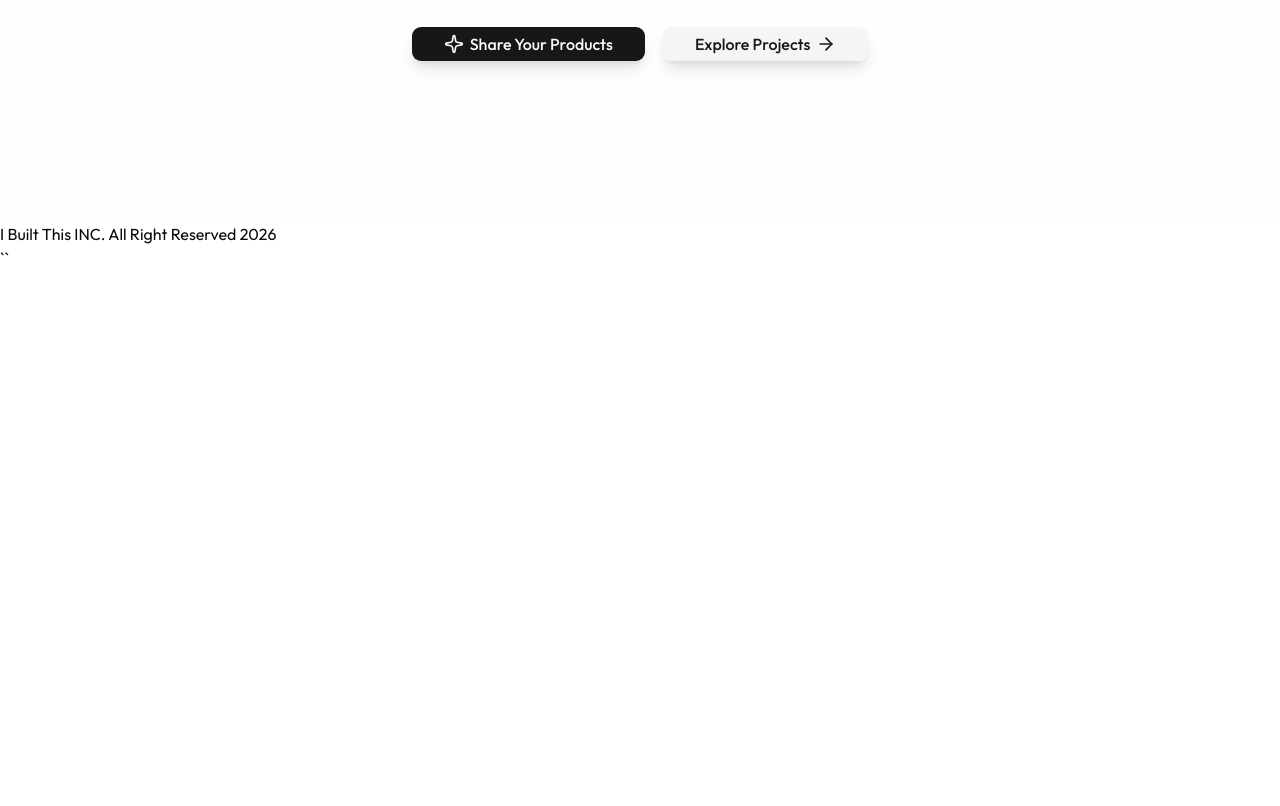
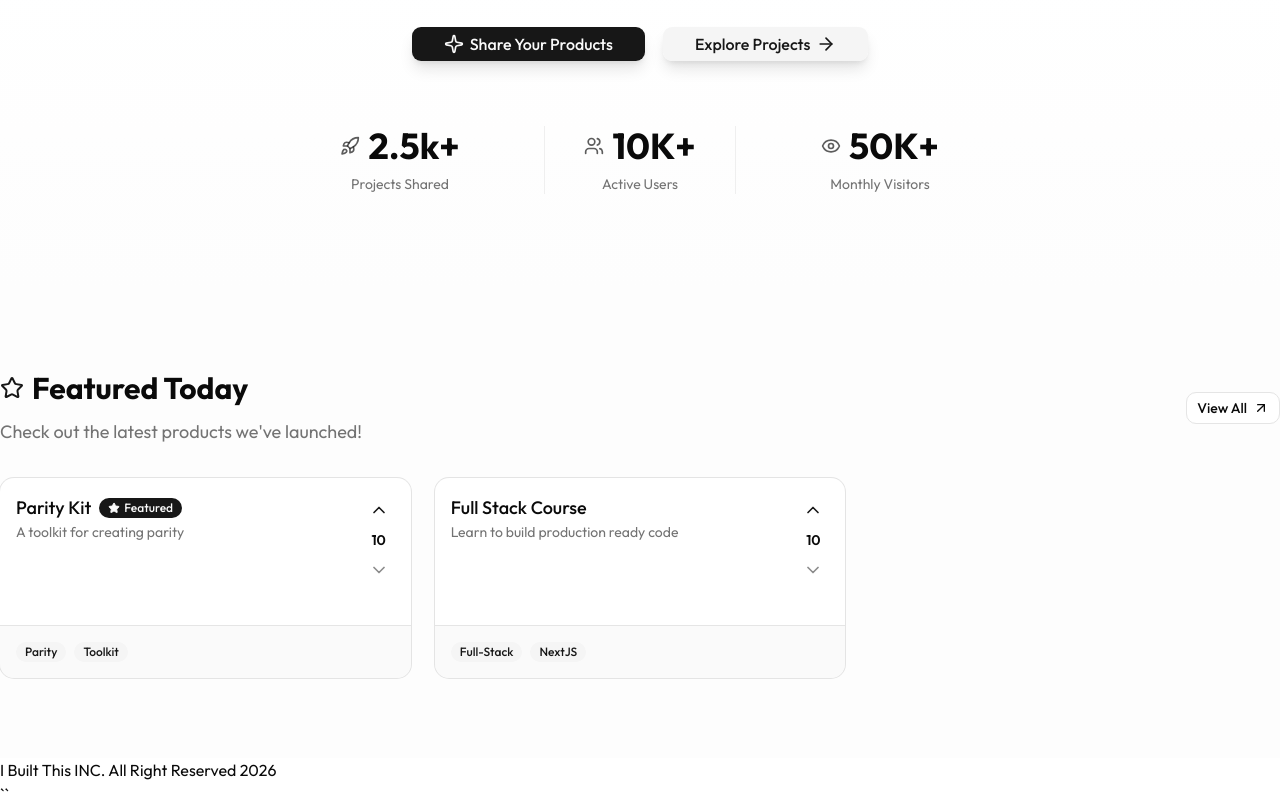
Before and after one commit to Asad272002/CrowdProjects, a Next.js app: page / in a window 1280 px wide. Shown: the part 360-1166 px from the top of the page. Before the commit the page ends 800 px from the top, so only its background shows below. Built offline with nearby package versions, Linux system fonts and the light colour scheme.

Commit message:
featured Section styled and created

```diff
--- a/app/globals.css
+++ b/app/globals.css
@@ -117,6 +117,12 @@
   --sidebar-ring: oklch(0.556 0 0);
 }
 
+
+@layer components {
+  .grid-wrapper {
+    @apply grid grid-cols-1 md:grid-cols-2 lg:grid-cols-3 gap-6;
+  }
+}
 @layer base {
   * {
     @apply border-border outline-ring/50;
--- a/app/page.tsx
+++ b/app/page.tsx
@@ -1,8 +1,11 @@
-import { Button } from "@/components/ui/button";
-import { Badge } from "@/components/ui/badge";
 import { HeroSection } from "@/components/landing-page/hero-section";
+import FeaturedProducts from "@/components/landing-page/featured-products";
 export default function Home() {
   return (
-   <HeroSection />
-  );
+    <div>
+    <HeroSection />
+
+    <FeaturedProducts />
+</div>
+);
 }
--- a/app/products/page.tsx
+++ b/app/products/page.tsx
@@ -1,5 +1,3 @@
-import { Button } from "@/components/ui/button";
-
 export default function Products() {
   return (
     <div><h1>Products</h1>
--- /dev/null
+++ b/components/common/section-header.tsx
@@ -0,0 +1,27 @@
+import { Divide, LucideIcon } from "lucide-react"
+import { title } from "process"
+
+export default function SectionHeader(
+    {
+        title,
+        icon:Icon ,
+        description,
+    }:
+    {
+         title :string,
+         icon:LucideIcon,
+         description: string;
+}){
+    return (
+        <div className="">
+            <div className="flex items-center gap-2 mb-3">
+                <Icon className="size -6 text-primary"  />
+            <h2  className="text-3xl font-bold">{title}</h2>
+            </ div>
+            <p className=" text-muted-foreground text-lg">{description}</p>
+        </div>
+
+
+
+    );
+}
--- /dev/null
+++ b/components/landing-page/featured-products.tsx
@@ -0,0 +1,55 @@
+import { ArrowUpRightIcon, StarIcon } from "lucide-react";
+import SectionHeader from "../common/section-header"
+import {Button} from "@/components/ui/button";
+import Link from "next/link"
+
+import ProductCard from "@/components/products/product-card";
+
+
+const featuredProducts = [
+    {
+        id: 1,
+        name: "Parity Kit",
+        description: "A toolkit for creating parity ",
+        tags: ["Parity", "Toolkit"],
+        votes : 700,
+        isFeatured: true
+    },
+    {
+        id: 2,
+        name: "Full Stack Course",
+        description: "Learn to build production ready code ",
+        tags: ["Full-Stack", "NextJS"],
+        votes : 500,
+        isFeatured: false
+    }
+]
+
+export default function FeaturedProducts() {
+  return (
+    <section className="py-20 bg-muted/20">
+    <div className="wrapper">
+        <div className="flex items-center justify-between mb-8">
+           <SectionHeader
+        title="Featured Today"
+        icon={StarIcon}
+        description="Check out the latest products we've launched!"
+        />
+        <Button variant="outline" asChild className="hidden sm:flex">
+            <Link href="/explore">
+            View All<ArrowUpRightIcon
+            className="size-4"/>
+            </Link>
+            </Button>
+
+    </div>
+    <div
+ className="grid grid-cols-1 md:grid-cols-2 lg:grid-cols-3 gap-6">
+        {featuredProducts.map((product) => (
+            <ProductCard key={product.id} product={product} />
+        ))}
+    </div>
+    </div>
+    </section>
+  );
+}
--- a/components/landing-page/hero-section.tsx
+++ b/components/landing-page/hero-section.tsx
@@ -1,8 +1,28 @@
 import { Button } from "@/components/ui/button";
 import { Badge } from "@/components/ui/badge";
-import { ArrowRightIcon, SparkleIcon } from "lucide-react";
+import { ArrowRightIcon, EyeIcon, RocketIcon, SparkleIcon, UsersIcon } from "lucide-react";
 import Link from "next/link"
+import StatsCard from "./stats-card"
 
+
+const statsdata = [
+  {
+    icon : RocketIcon,
+    value:"2.5k+",
+     Label:"Projects Shared"
+  },
+  {
+    icon : UsersIcon ,
+    value:"10K+",
+    Label:"Active Users",
+    hasBorder: true,
+  },
+  {
+    icon : EyeIcon,
+    value:"50K+",
+    Label:"Monthly Visitors"
+  },
+]
 const LiveBadge = () => (
   <Badge variant="outline" className="px-4 py-2 mb-8 text-sm backdrop-blur-sm">
     <span className="relative flex h-2 w-2">
@@ -17,7 +37,7 @@
       <div className="container mx-auto px-4 sm:px-6 lg:px-8">
         <div className="flex flex-col items-center justify-center lg:py-24 py-12 text-center">
         <LiveBadge />
-      <h1 className="text-5xl font-bold text-foreground">Share What You've Built, Discover What's Launching</h1>
+      <h1 className="text-5xl font-bold text-foreground">Share What You’ve Built, Discover What’s Launching</h1>
 
     <p className="text-lg  sm:text-xl  text-muted-foreground my-5 mb-12 max-w-2xl leading-relaxed">
       A Community Platform for creators to showcase their apps, Ai Tools, SAAS Products , and Creative projects.
@@ -32,7 +52,13 @@
     <Button asChild size="lg" className="text-base px-8 shadow-lg" variant="secondary">
        <Link href="/explore">Explore Projects <ArrowRightIcon  className="size-5"/></Link>
       </Button>
+
     </div>
+  <div className="grid grid-cols-1 sm:grid-cols-3 gap-8 sm:gap-12 max-w-2xl w-full">
+      {statsdata.map((stats) => (
+        <StatsCard key={stats.Label} {...stats} />
+      ))}
+      </div>
    </div>
     </div>
     </section>
--- /dev/null
+++ b/components/landing-page/stats-card.tsx
@@ -0,0 +1,30 @@
+import { cn } from "@/lib/utils";
+import { LucideIcon } from "lucide-react";
+
+export default function StatsCard(
+    {
+        icon: Icon,
+        value,
+        Label,
+        hasBorder = false,
+
+    }:
+    {
+        icon: LucideIcon,
+        value: string,
+        Label: string;
+        hasBorder?: boolean;
+    }
+) {
+
+  return (
+    <div className={cn("space-y-2", hasBorder && "border-x border-border/58")}>
+    <div className="flex items-center justify-center gap-2">
+        <Icon className="size-5 text-primary/70"/>
+        <p
+        className="text-3xl sm:text-4xl font-bold">{value}</p>
+        </div>
+        <p className="text-sm text-muted-foreground">{Label}</p>
+    </div>
+  );
+}
--- /dev/null
+++ b/components/products/product-card.tsx
@@ -0,0 +1,77 @@
+import {Badge} from "@/components/ui/badge";
+import { Card, CardHeader,CardFooter,CardDescription, CardContent, CardTitle } from "@/components/ui/card";
+import { ChevronDown, ChevronUpIcon, StarIcon } from "lucide-react";
+import { ChevronDownIcon } from "lucide-react";
+import Link from "next/link"
+import { Button } from "@/components/ui/button";
+import { cn } from "@/lib/utils";
+
+
+interface Product{
+    id: number;
+    name: string;
+    description: string;
+    tags: string[];
+    votes: number;
+    isFeatured: boolean;
+}
+
+export default function ProductCard({product}: {
+    product: Product}) {
+        const hasVoted = false;
+
+return <Link href={`/products/${product.id}`}>
+    <Card className="group card-hover:bg-primary-foreground/10 border-solid border-gray-400 min-h-[200px]">
+        <CardHeader className="flex-1">
+            <div className="flex items-start gap-4">
+                <div className="flex-1 min-w-0">
+                    <div className="flex items-center gap-2">
+
+                    <CardTitle className="text-lg group-hover:text-primary transition-colors">{product.name}</CardTitle>
+            {product.isFeatured && <Badge className="gap-1 bg-primary text-primary-foreground">
+                <StarIcon className="size-3 fill-current" /> Featured </Badge>}
+            </div>
+            <CardDescription >
+            {product.description}
+        </CardDescription>
+            </div>
+            {/* {voting button} */}
+            <div className="flex flex-col items-center gap-1 shrink-0">
+                <Button
+                variant="ghost"
+                size="icon-sm"
+                className ={cn(
+                    "h-8 w-8 text-primary ",
+                hasVoted? "bg-primary/10 text-primary hover:bg-primary/20":
+                "hover:bg-primary/10 hover:text-primary"
+
+            )}
+
+                >
+
+                    < ChevronUpIcon className="size-5" />
+                </Button>
+                <span className="text-sm font-semibold transition-colors text-foreground">10</span>
+                <Button
+                variant="ghost"
+                size="icon-sm"
+                className=
+                {cn( "h-8 w-8 text-primary "
+                    ,hasVoted?
+                        "text-destructive":
+                        "opacity-50 cursor-not-allowed")}
+                    >< ChevronDownIcon className="size-5" />
+                </Button>
+            </div>
+        </div>
+        </CardHeader>
+
+
+        <CardFooter>
+            <div className="flex items-center gap-2">
+            {product.tags.map((tag) => (<Badge variant="secondary" key={tag}>{tag}</Badge>))}
+            </div>
+        </CardFooter>
+    </Card>
+</Link>
+}
--- /dev/null
+++ b/components/ui/card.tsx
@@ -0,0 +1,103 @@
+import * as React from "react"
+
+import { cn } from "@/lib/utils"
+
+function Card({
+  className,
+  size = "default",
+  ...props
+}: React.ComponentProps<"div"> & { size?: "default" | "sm" }) {
+  return (
+    <div
+      data-slot="card"
+      data-size={size}
+      className={cn(
+        "group/card flex flex-col gap-4 overflow-hidden rounded-xl bg-card py-4 text-sm text-card-foreground ring-1 ring-foreground/10 has-data-[slot=card-footer]:pb-0 has-[>img:first-child]:pt-0 data-[size=sm]:gap-3 data-[size=sm]:py-3 data-[size=sm]:has-data-[slot=card-footer]:pb-0 *:[img:first-child]:rounded-t-xl *:[img:last-child]:rounded-b-xl",
+        className
+      )}
+      {...props}
+    />
+  )
+}
+
+function CardHeader({ className, ...props }: React.ComponentProps<"div">) {
+  return (
+    <div
+      data-slot="card-header"
+      className={cn(
+        "group/card-header @container/card-header grid auto-rows-min items-start gap-1 rounded-t-xl px-4 group-data-[size=sm]/card:px-3 has-data-[slot=card-action]:grid-cols-[1fr_auto] has-data-[slot=card-description]:grid-rows-[auto_auto] [.border-b]:pb-4 group-data-[size=sm]/card:[.border-b]:pb-3",
+        className
+      )}
+      {...props}
+    />
+  )
+}
+
+function CardTitle({ className, ...props }: React.ComponentProps<"div">) {
+  return (
+    <div
+      data-slot="card-title"
+      className={cn(
+        "font-heading text-base leading-snug font-medium group-data-[size=sm]/card:text-sm",
+        className
+      )}
+      {...props}
+    />
+  )
+}
+
+function CardDescription({ className, ...props }: React.ComponentProps<"div">) {
+  return (
+    <div
+      data-slot="card-description"
+      className={cn("text-sm text-muted-foreground", className)}
+      {...props}
+    />
+  )
+}
+
+function CardAction({ className, ...props }: React.ComponentProps<"div">) {
+  return (
+    <div
+      data-slot="card-action"
+      className={cn(
+        "col-start-2 row-span-2 row-start-1 self-start justify-self-end",
+        className
+      )}
+      {...props}
+    />
+  )
+}
+
+function CardContent({ className, ...props }: React.ComponentProps<"div">) {
+  return (
+    <div
+      data-slot="card-content"
+      className={cn("px-4 group-data-[size=sm]/card:px-3", className)}
+      {...props}
+    />
+  )
+}
+
+function CardFooter({ className, ...props }: React.ComponentProps<"div">) {
+  return (
+    <div
+      data-slot="card-footer"
+      className={cn(
+        "flex items-center rounded-b-xl border-t bg-muted/50 p-4 group-data-[size=sm]/card:p-3",
+        className
+      )}
+      {...props}
+    />
+  )
+}
+
+export {
+  Card,
+  CardHeader,
+  CardFooter,
+  CardTitle,
+  CardAction,
+  CardDescription,
+  CardContent,
+}
```
